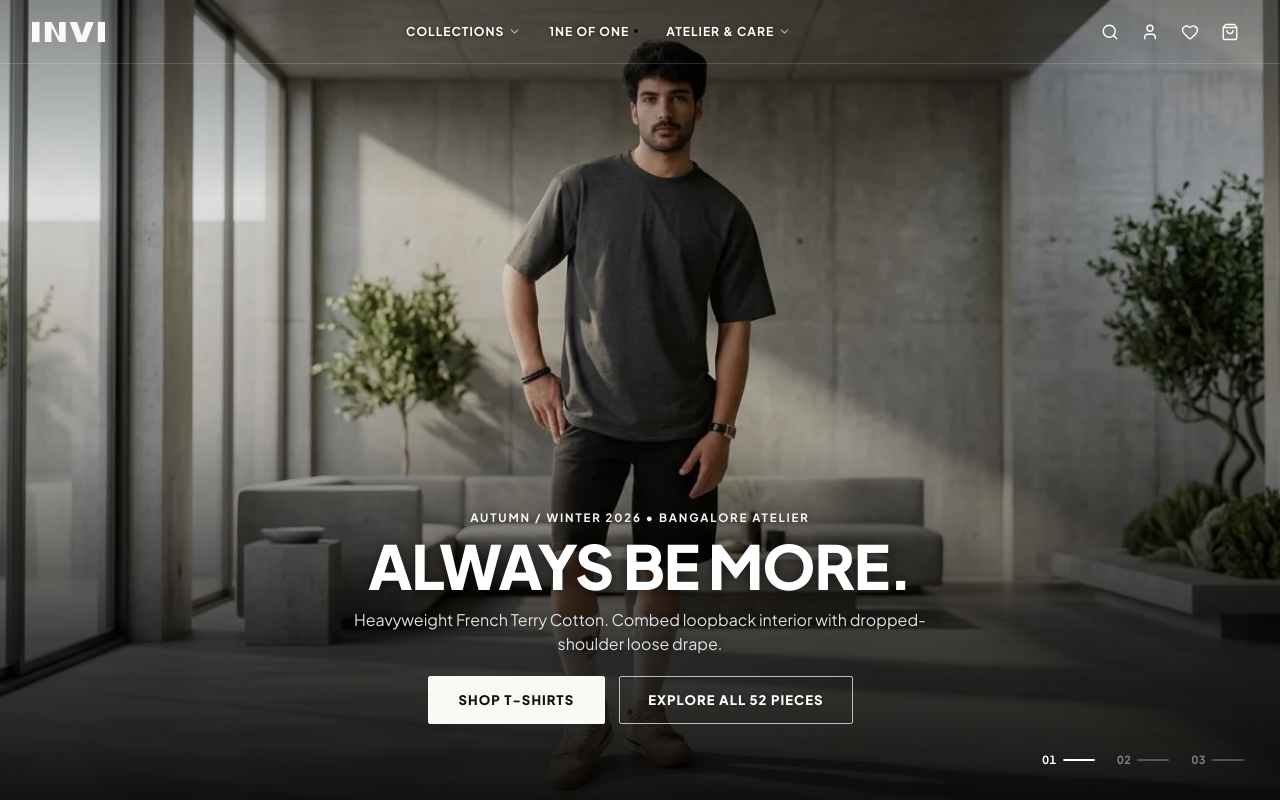
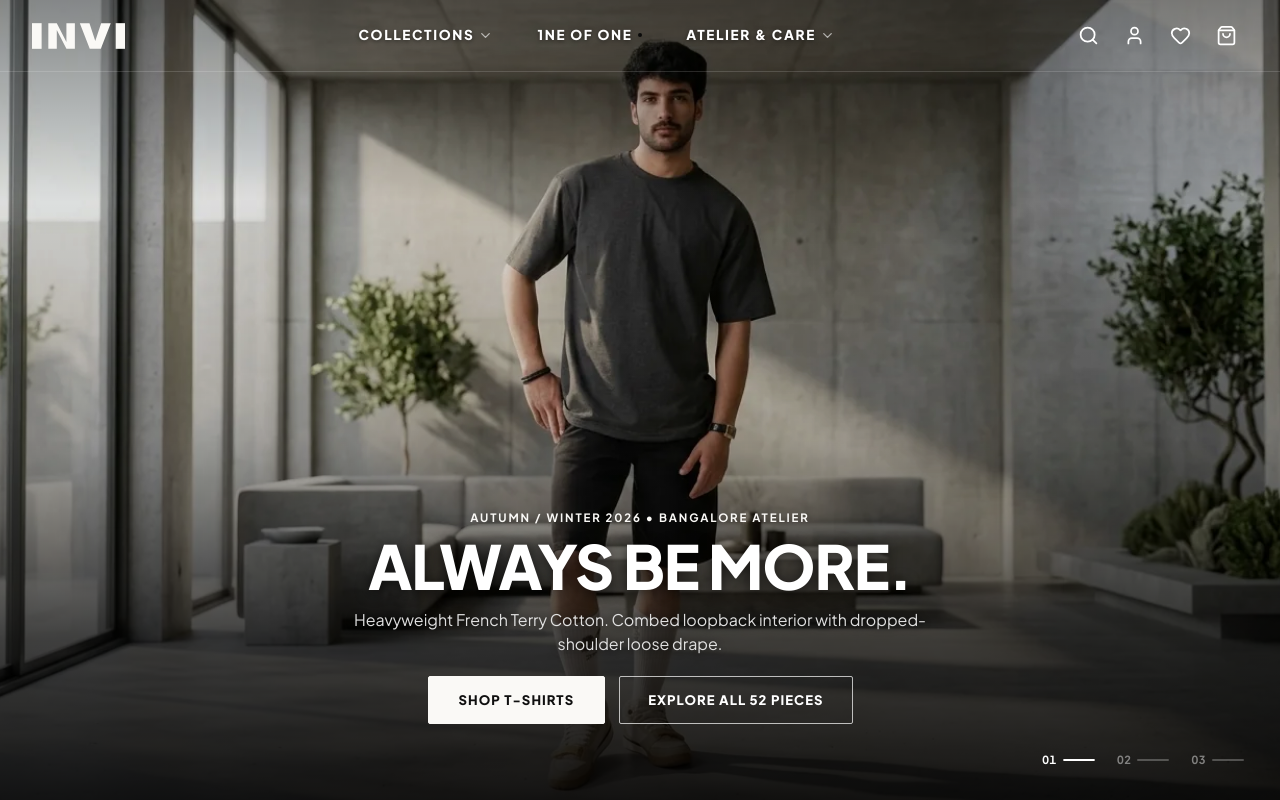
Before and after one commit to supreethkiran25/invi, a React (Vite) app: page / in a window 1280 px wide. Built offline with nearby package versions, Linux system fonts and the light colour scheme.

Commit message:
style: upscale header logo, nav typography, spacing, and action icons for bold luxury proportions

```diff
--- a/src/components/layout/Header.jsx
+++ b/src/components/layout/Header.jsx
@@ -64,7 +64,7 @@ export default function Header({ currentRoute, navigate }) {
             onClick={openMobileNav}
             aria-label="Open navigation menu"
           >
-            <Menu size={20} strokeWidth={1.8} />
+            <Menu size={24} strokeWidth={2} />
           </button>
 
           <a
@@ -76,7 +76,7 @@ export default function Header({ currentRoute, navigate }) {
             className="header-logo-link"
             aria-label="INVI - Indian Versatile Individual"
           >
-            <InviLogo variant={isTransparent ? 'light' : 'dark'} height={22} />
+            <InviLogo variant={isTransparent ? 'light' : 'dark'} height={28} />
           </a>
         </div>
 
@@ -96,7 +96,8 @@ export default function Header({ currentRoute, navigate }) {
             >
               <span>COLLECTIONS</span>
               <ChevronDown
-                size={13}
+                size={15}
+                strokeWidth={2.2}
                 className={`dropdown-chevron ${activeDropdown === 'collections' ? 'rotate' : ''}`}
               />
             </button>
@@ -210,7 +211,8 @@ export default function Header({ currentRoute, navigate }) {
             >
               <span>ATELIER & CARE</span>
               <ChevronDown
-                size={13}
+                size={15}
+                strokeWidth={2.2}
                 className={`dropdown-chevron ${activeDropdown === 'atelier' ? 'rotate' : ''}`}
               />
             </button>
@@ -266,7 +268,7 @@ export default function Header({ currentRoute, navigate }) {
             aria-label="Search collection"
             title="Search"
           >
-            <Search size={18} strokeWidth={1.8} />
+            <Search size={21} strokeWidth={2} />
           </button>
 
           {/* Account / VIP Hub */}
@@ -276,7 +278,7 @@ export default function Header({ currentRoute, navigate }) {
             aria-label="VIP Account"
             title="Account & Orders"
           >
-            <User size={18} strokeWidth={1.8} />
+            <User size={21} strokeWidth={2} />
           </button>
 
           {/* Wishlist */}
@@ -286,7 +288,7 @@ export default function Header({ currentRoute, navigate }) {
             aria-label={`Wishlist (${wishlistCount} items)`}
             title="Saved Items"
           >
-            <Heart size={18} strokeWidth={1.8} />
+            <Heart size={21} strokeWidth={2} />
             {wishlistCount > 0 && (
               <span className="wishlist-count-badge">{wishlistCount}</span>
             )}
@@ -299,7 +301,7 @@ export default function Header({ currentRoute, navigate }) {
             aria-label={`Shopping bag (${cartCount} items)`}
             title="Shopping Bag"
           >
-            <ShoppingBag size={18} strokeWidth={1.8} />
+            <ShoppingBag size={21} strokeWidth={2} />
             {cartCount > 0 && (
               <span className="cart-count-badge">{cartCount}</span>
             )}
--- a/src/styles/index.css
+++ b/src/styles/index.css
@@ -73,8 +73,8 @@
 
   /* Header & Navigation Heights */
   --announcement-height: 0px;
-  --header-height: 64px;
-  --total-header-height: 64px;
+  --header-height: 72px;
+  --total-header-height: 72px;
 
   /* Explicit Layering Tokens */
   --z-base: 1;
--- a/src/styles/layout.css
+++ b/src/styles/layout.css
@@ -129,7 +129,7 @@
 .desktop-nav {
   display: flex;
   align-items: center;
-  gap: 28px;
+  gap: 36px;
 }
 
 @media (max-width: 1024px) {
@@ -140,17 +140,17 @@
 
 .nav-link {
   font-family: var(--font-sans);
-  font-size: 0.76rem;
-  font-weight: 700;
-  letter-spacing: 0.08em;
+  font-size: 0.85rem;
+  font-weight: 800;
+  letter-spacing: 0.12em;
   text-transform: uppercase;
   color: #0A0A0A;
   position: relative;
-  padding: 8px 0;
+  padding: 10px 4px;
   display: inline-flex;
   align-items: center;
-  gap: 5px;
-  transition: color var(--transition-fast);
+  gap: 6px;
+  transition: color var(--transition-fast), opacity var(--transition-fast);
   text-decoration: none;
 }
 
@@ -160,7 +160,7 @@
   bottom: 0;
   left: 50%;
   width: 0;
-  height: 1.5px;
+  height: 2px;
   background-color: #0A0A0A;
   transition: all 0.22s cubic-bezier(0.16, 1, 0.3, 1);
   transform: translateX(-50%);
@@ -331,8 +331,8 @@
 
 .header-action-btn {
   position: relative;
-  width: 36px;
-  height: 36px;
+  width: 42px;
+  height: 42px;
   display: flex;
   align-items: center;
   justify-content: center;
@@ -345,12 +345,12 @@
 }
 
 .header-action-btn:hover {
-  background-color: rgba(0, 0, 0, 0.05);
+  background-color: rgba(0, 0, 0, 0.06);
   color: #000000;
 }
 
 .header-action-btn.active-icon {
-  background-color: rgba(0, 0, 0, 0.06);
+  background-color: rgba(0, 0, 0, 0.08);
 }
 
 @media (max-width: 768px) {
@@ -371,16 +371,16 @@
 
 .cart-count-badge {
   position: absolute;
-  top: 2px;
-  right: 2px;
+  top: 4px;
+  right: 4px;
   background-color: #0A0A0A;
   color: #FFFFFF;
   font-family: var(--font-sans);
-  font-size: 0.6rem;
+  font-size: 0.68rem;
   font-weight: 800;
-  min-width: 16px;
-  height: 16px;
-  padding: 0 3px;
+  min-width: 18px;
+  height: 18px;
+  padding: 0 4px;
   border-radius: var(--radius-full);
   display: flex;
   align-items: center;
@@ -390,8 +390,8 @@
 
 .wishlist-count-badge {
   position: absolute;
-  top: 2px;
-  right: 2px;
+  top: 4px;
+  right: 4px;
   background-color: #0A0A0A;
   color: #FFFFFF;
   font-family: var(--font-sans);
```
